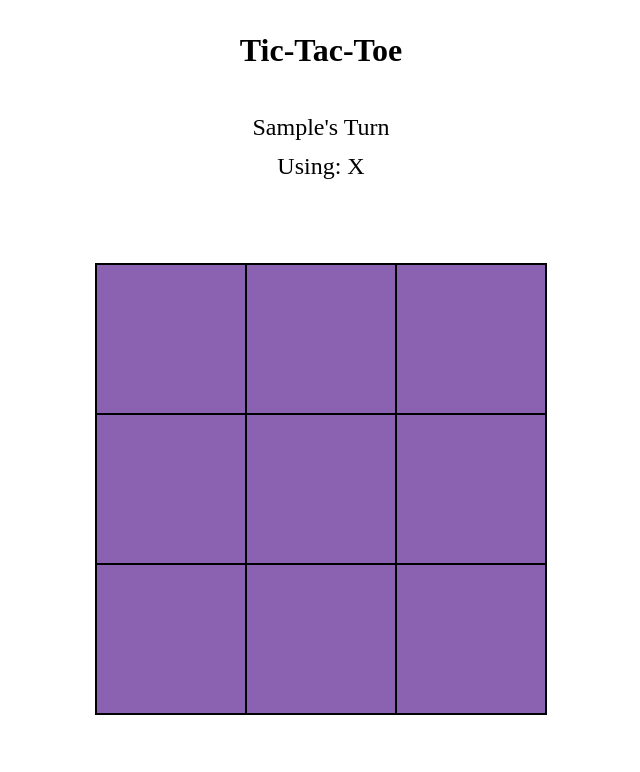
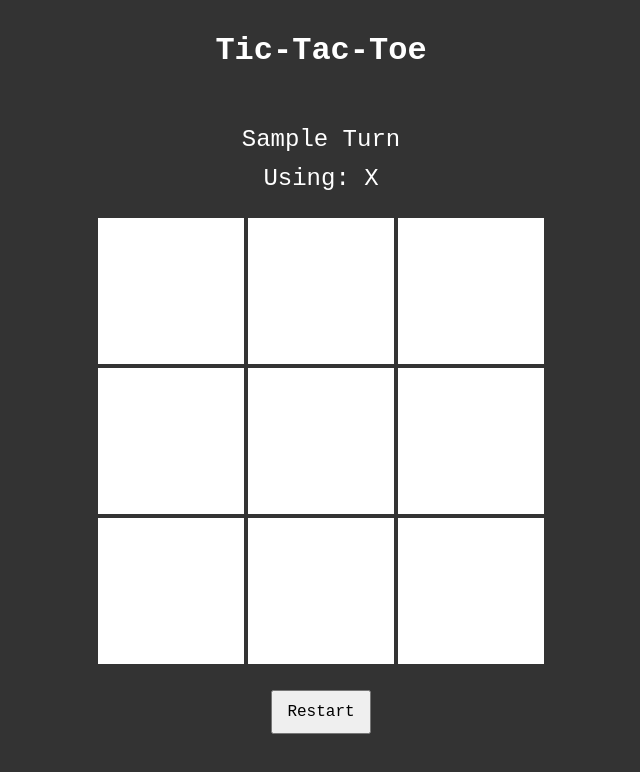
Before and after one commit to derre3/tic-tac-toe, a plain HTML site: page index.html in a window 1280 px wide. Both pictures are taken after typing "Sample", "Sample" into the empty fields and a click on the button "Start!". Shown: the whole page, without its empty margins (319-959 px from the left). Drawn offline with Linux system fonts and the light colour scheme.

Commit message:
update styling

```diff
--- a/index.html
+++ b/index.html
@@ -11,9 +11,9 @@
     <h1>Tic-Tac-Toe</h1>
     <div class="container">
       <div class="turn-container">
+        <p class="round-status"></p>
         <p class="turn-display"></p>
         <p class="turn-display"></p>
-        <p class="round-status"></p>
         <div class="player-info">
           <form>
             <input
@@ -49,6 +49,7 @@
             <div class="cell"></div>
             <div class="cell"></div>
           </div>
+          <div class="reset-container"><button id="reset">Restart</button></div>
         </div>
       </div>
     </div>
--- a/script.js
+++ b/script.js
@@ -68,7 +68,9 @@ const gameFlow = (() => {
   };
 
   const endRound = () => {
-    boardDom.hideDisplay();
+    boardDom.changeDisplayTurn(
+      "Press Restart or Choose a new tile to play again!"
+    );
     gameBoard.resetBoard();
     activePlayer = players[0];
   };
@@ -107,7 +109,7 @@ const gameFlow = (() => {
     } else if (!gameBoard.getBoard().includes(0)) {
       // check for available space in the board
       boardDom.updateBoard();
-      boardDom.displayRoundStatus(`Draw game...`);
+      boardDom.displayRoundStatus("Stalemate!");
       return "draw";
     }
   };
@@ -135,6 +137,7 @@ const boardDom = (() => {
   const form = document.querySelector("form");
   const formButton = document.querySelector("#form-button");
   const nameInput = document.querySelectorAll("input[type='text']");
+  const resetButton = document.querySelector("#reset");
 
   formButton.addEventListener("click", (e) => {
     nameInput[0].value === "" ? (nameInput[0].value = "Player One") : "";
@@ -150,7 +153,15 @@ const boardDom = (() => {
     cell.addEventListener("click", () => {
       const boardPosition = cells.indexOf(cell);
       gameFlow.playRound(boardPosition);
+      cell.classList.remove("hover");
     });
+  });
+
+  resetButton.addEventListener("click", () => {
+    form.classList.toggle("not-visible");
+    main.classList.toggle("not-visible");
+    changeDisplayTurn();
+    displayRoundStatus("");
   });
 
   const updateBoard = () => {
@@ -168,25 +179,21 @@ const boardDom = (() => {
   const displayTurn = () => {
     let activePlayer = gameFlow.getActivePlayer();
     activePlayer.getMarker() === 1 ? (marker = "X") : (marker = "O");
-    turnDisplay[0].textContent = `${activePlayer.getName()}'s Turn`;
+    turnDisplay[0].textContent = `${activePlayer.getName()} Turn`;
     turnDisplay[1].textContent = `Using: ${marker}`;
   };
 
-  const hideDisplay = () => {
-    turnDisplay.forEach((display) => {
-      display.textContent = "";
-    });
+  const changeDisplayTurn = (message = "") => {
+    turnDisplay[0].textContent = "";
+    turnDisplay[1].textContent = message;
   };
 
   const displayRoundStatus = (message) => {
     roundDisplay.textContent = message;
-    // turnDisplay.forEach((display) => {
-    //   display.textContent = "";
-    // });
   };
   return {
     updateBoard,
     displayRoundStatus,
-    hideDisplay,
+    changeDisplayTurn,
   };
 })();
--- a/style.css
+++ b/style.css
@@ -2,18 +2,24 @@
   margin: 0;
   padding: 0;
   box-sizing: border-box;
+  font-family: "Courier New", Courier, monospace;
+}
+
+body {
+  background-color: #333333;
 }
 
 h1 {
   text-align: center;
   padding-top: 2rem;
+  color: #ffffff;
 }
 
 .board {
   /* display: flex; */
   justify-content: center;
   align-items: center;
-  border: 1px black solid;
+  border: 1px #333333 solid;
 }
 
 .row {
@@ -29,14 +35,20 @@ h1 {
   align-items: center;
   width: 150px;
   height: 150px;
-  background-color: rgb(139, 97, 177);
-  border: 1px black solid;
+  background-color: #ffffff;
+  border: 2px #333333 solid;
+}
+
+.cell:hover {
+  background-color: #ffffffd0;
+  transition: 150ms;
+  cursor: pointer;
 }
 
 .main {
   display: flex;
   justify-content: center;
-  padding: 64px;
+  padding: 16px;
 }
 
 .turn-container {
@@ -48,13 +60,15 @@ h1 {
   margin-top: 50px;
   font-size: 1.5rem;
   gap: 12px;
+
+  color: #ffffff;
 }
 
 form {
   display: flex;
   flex-direction: column;
   align-items: center;
-  gap: 10px;
+  gap: 1rem;
 }
 
 form > input[type="text"] {
@@ -62,9 +76,22 @@ form > input[type="text"] {
   padding: 5px;
   padding-left: 1ch;
 }
-#form-button {
+
+button {
+  display: flex;
+  justify-content: center;
+  align-items: center;
   width: 100px;
   height: 25px;
+  padding: 20px;
+  font-size: 1rem;
+}
+
+.reset-container {
+  display: flex;
+  justify-content: center;
+  align-items: center;
+  margin-top: 24px;
 }
 
 .not-visible {
```
